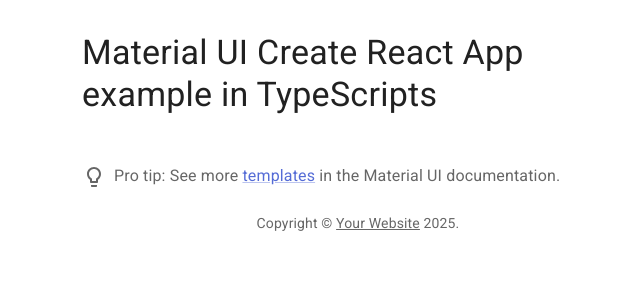
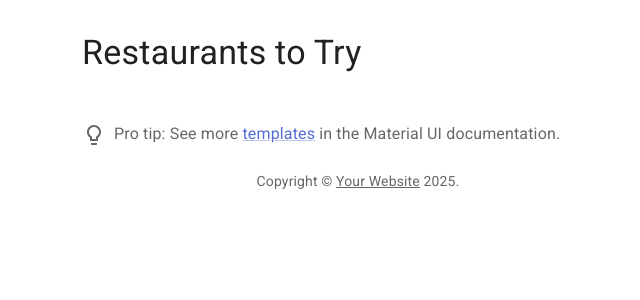
Before and after one commit to firstdivision/restaurants-to-try, a React (Create React App) app: page / in a window 1280 px wide. Shown: the top 300 px of the page, without its empty margins (282-922 px from the left). Built offline with nearby package versions, Linux system fonts and the light colour scheme.

Commit message:
Add gh deploy stuff

```diff
--- a/package.json
+++ b/package.json
@@ -1,4 +1,5 @@
 {
+  "homepage": "https://firstdivision.github.io/restaurants-to-try",
   "name": "material-ui-cra-ts",
   "version": "5.0.0",
   "private": true,
@@ -17,7 +18,10 @@
     "start": "react-scripts start",
     "build": "react-scripts build",
     "test": "react-scripts test",
-    "eject": "react-scripts eject"
+    "eject": "react-scripts eject",
+
+    "predeploy": "npm run build",
+    "deploy": "gh-pages -d build"
   },
   "browserslist": {
     "production": [
--- a/src/App.tsx
+++ b/src/App.tsx
@@ -28,7 +28,7 @@
     <Container maxWidth="sm">
       <Box sx={{ my: 4 }}>
         <Typography variant="h4" component="h1" sx={{ mb: 2 }}>
-          Material UI Create React App example in TypeScripts
+          Restaurants to Try
         </Typography>
         <ProTip />
         <Copyright />
```
